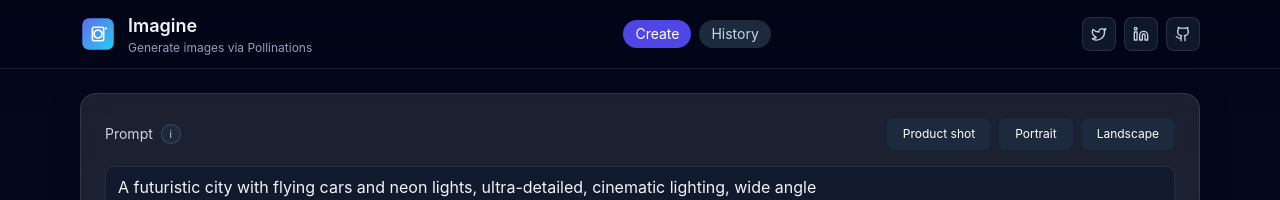
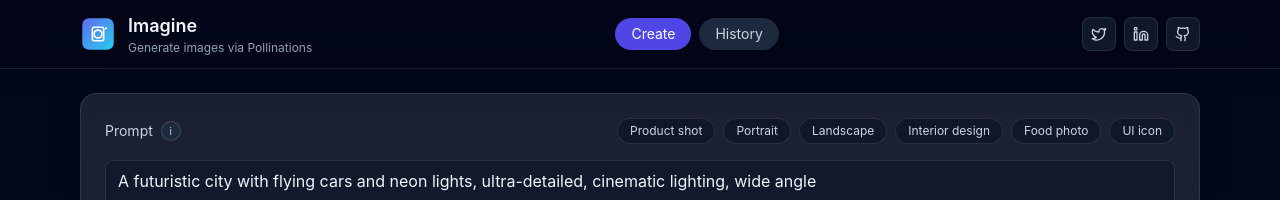
Before and after one commit to rajshah001/imagine, a React (Vite) app: page / in a window 1280 px wide. Shown: the top 200 px of the page. Built offline with nearby package versions, Linux system fonts and the light colour scheme; no server answers.

Commit message:
ui polish: nicer template chips, added Interior/Food/Icon templates; improved nav tabs; better toasts

```diff
--- a/src/App.jsx
+++ b/src/App.jsx
@@ -40,6 +40,9 @@ const TEMPLATES = [
   { id: 'product', label: 'Product shot', pattern: '{subject} product photo, studio lighting, seamless background, high detail' },
   { id: 'portrait', label: 'Portrait', pattern: 'Portrait of {subject}, shallow depth of field, soft light, 85mm lens' },
   { id: 'landscape', label: 'Landscape', pattern: '{place} landscape, golden hour, dramatic sky, wide angle' },
+  { id: 'interior', label: 'Interior design', pattern: '{room} interior, natural light, minimalistic, high-end furniture, magazine style' },
+  { id: 'food', label: 'Food photo', pattern: '{dish} on ceramic plate, soft daylight, appetizing, shallow depth of field, food photography' },
+  { id: 'icon', label: 'UI icon', pattern: '{object} flat vector icon, minimalist, crisp lines, subtle gradient, app icon' },
 ]
 
 function classNames(...values) {
@@ -326,7 +329,7 @@ function App() {
                 {TEMPLATES.map((t) => (
                   <button
                     key={t.id}
-                    className={classNames('btn btn-secondary h-8 px-3', activeTemplate === t.id && 'ring-1 ring-brand-500')}
+                    className={classNames('template-chip', activeTemplate === t.id && 'ring-1 ring-brand-500')}
                     onClick={() => setActiveTemplate(activeTemplate === t.id ? null : t.id)}
                     title={`Use ${t.label} template`}
                   >{t.label}</button>
@@ -336,7 +339,7 @@ function App() {
                 <TemplateBuilder
                   template={TEMPLATES.find(t => t.id === activeTemplate)}
                   currentPrompt={prompt}
-                  onApply={(txt) => { setPrompt(txt); setActiveTemplate(null); toast.success('Template applied') }}
+                  onApply={(txt, tpl) => { setPrompt(txt); setActiveTemplate(null); toast.success(`${tpl.label} template applied`) }}
                   onCancel={() => setActiveTemplate(null)}
                 />
               )}
--- a/src/components/Nav.jsx
+++ b/src/components/Nav.jsx
@@ -10,7 +10,7 @@ export default function Nav({ current, onChange }) {
       {tabs.map((t) => (
         <button
           key={t.id}
-          className={`rounded-full px-3 py-1 text-sm ${current === t.id ? 'bg-brand-600 text-white' : 'bg-slate-800 text-slate-300 hover:text-white'}`}
+          className={`rounded-full px-4 py-1.5 text-sm ${current === t.id ? 'bg-brand-600 text-white shadow' : 'bg-slate-800 text-slate-300 hover:text-white'}`}
           onClick={() => onChange(t.id)}
         >{t.label}</button>
       ))}
--- a/src/components/TemplateBuilder.jsx
+++ b/src/components/TemplateBuilder.jsx
@@ -55,7 +55,7 @@ export default function TemplateBuilder({ template, currentPrompt, onApply, onCa
 
       <div className="mt-4 flex justify-end gap-2">
         <button className="btn btn-secondary" onClick={onCancel}>Cancel</button>
-        <button className="btn" disabled={!canApply} onClick={() => onApply(preview)}>Apply</button>
+        <button className="btn" disabled={!canApply} onClick={() => onApply(preview, template)}>Apply</button>
       </div>
     </div>
   )
```
